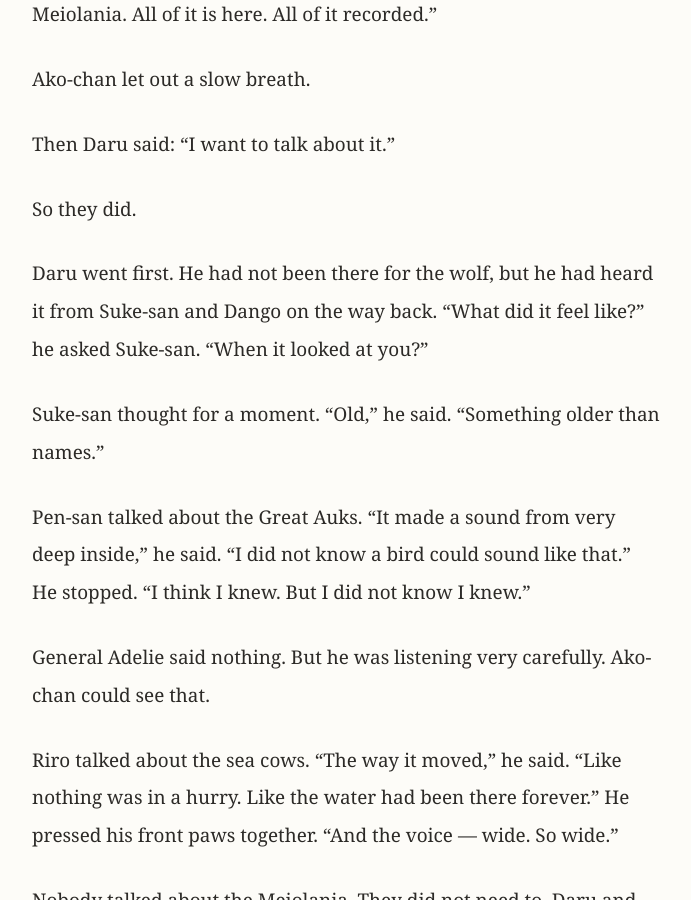
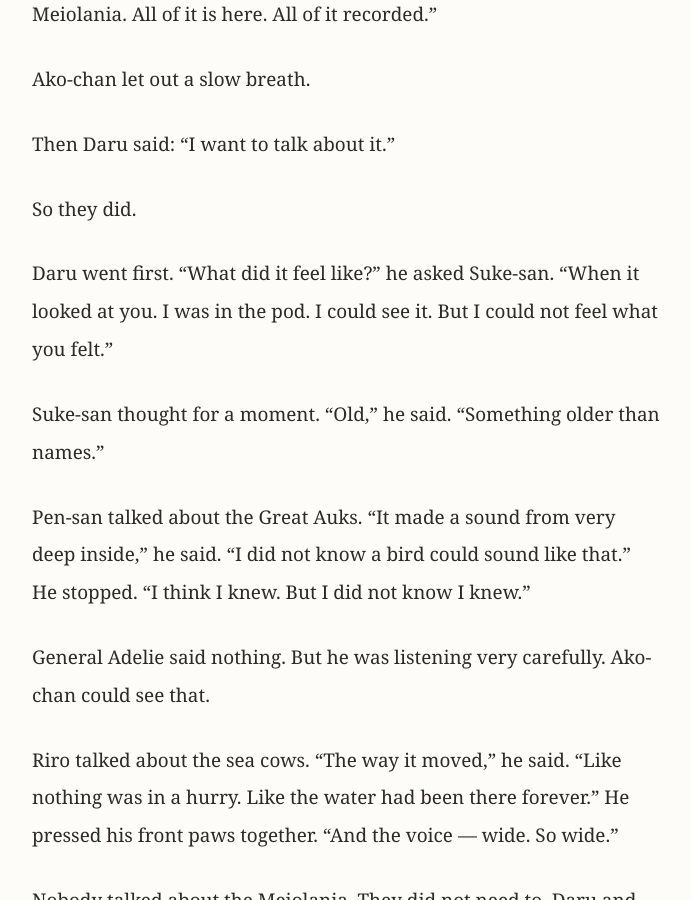
Before and after one commit to morisaki-yuichi/ako-chans-adventure, a Jekyll site: the page built from season2/chapter21/ep082.md, in a window 1280 px wide and 900 px high, scrolled down 588 px. Shown: the whole window, without its empty margins (294-985 px from the left). Built offline with Jekyll 4.4.1, drawn with Linux system fonts in a browser that asks for light colours.

Commit message:
Fix Ep82 — Daru was present for the wolf (in pod), not absent

```diff
--- a/season2/chapter21/ep082.md
+++ b/season2/chapter21/ep082.md
@@ -26,7 +26,7 @@ Then Daru said: "I want to talk about it."
 
 So they did.
 
-Daru went first. He had not been there for the wolf, but he had heard it from Suke-san and Dango on the way back. "What did it feel like?" he asked Suke-san. "When it looked at you?"
+Daru went first. "What did it feel like?" he asked Suke-san. "When it looked at you. I was in the pod. I could see it. But I could not feel what you felt."
 
 Suke-san thought for a moment. "Old," he said. "Something older than names."
 
```
Also changed, not shown: planning/timeline.md (+1 -1 lines).
